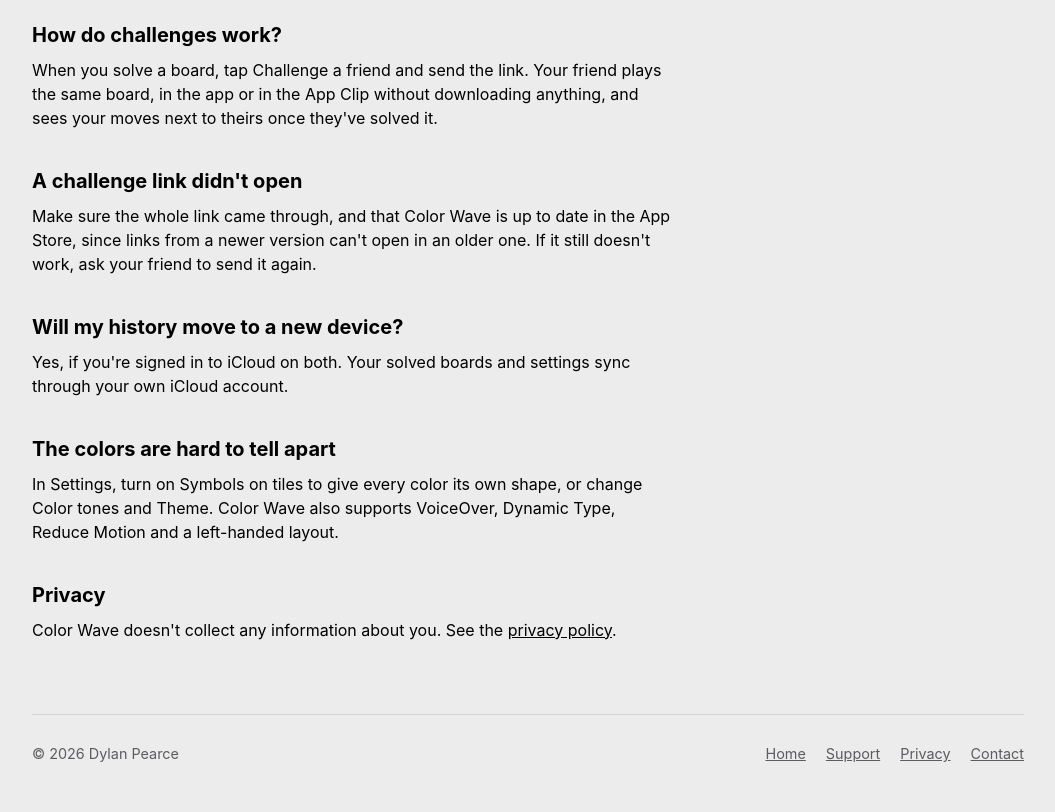
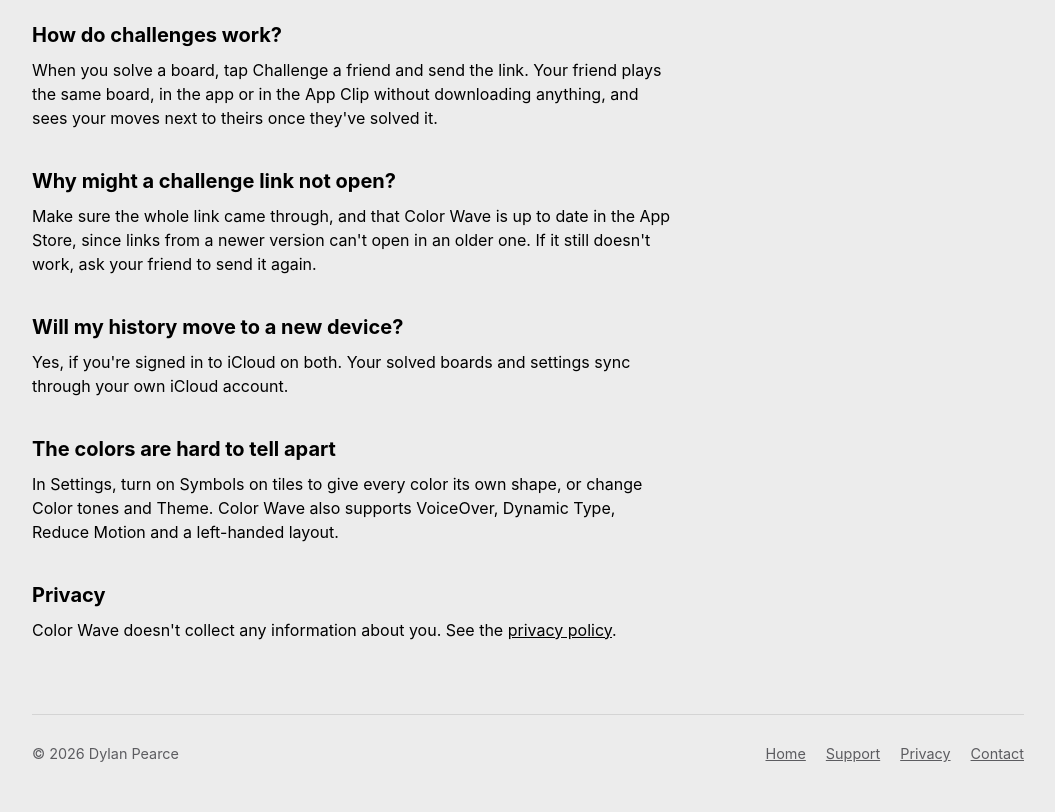
Before and after one commit to djpearce/color-wave-web, a plain HTML site: page support.html in a window 1280 px wide. Shown: the part 796-1608 px from the top of the page, without its empty margins (112-1167 px from the left). Drawn offline with Linux system fonts and the light colour scheme.

Commit message:
Phrase the challenge-link support question as a possibility
Co-Authored-By: Claude Opus 5.5 <noreply@anthropic.com>

```diff
--- a/support.html
+++ b/support.html
@@ -52,7 +52,7 @@
       <h2>How do challenges work?</h2>
       <p>When you solve a board, tap Challenge a friend and send the link. Your friend plays the same board, in the app or in the App Clip without downloading anything, and sees your moves next to theirs once they've solved it.</p>
 
-      <h2>A challenge link didn't open</h2>
+      <h2>Why might a challenge link not open?</h2>
       <p>Make sure the whole link came through, and that Color Wave is up to date in the App Store, since links from a newer version can't open in an older one. If it still doesn't work, ask your friend to send it again.</p>
 
       <h2>Will my history move to a new device?</h2>
```
